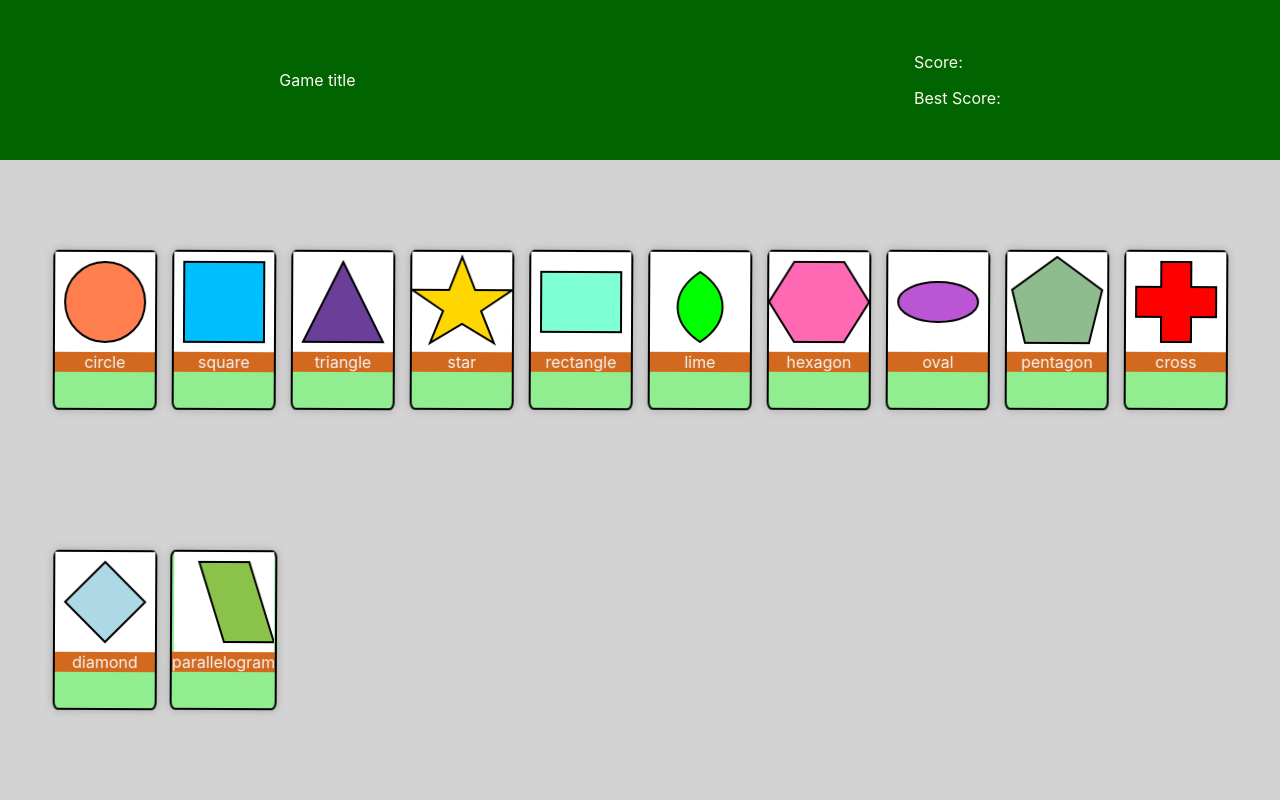
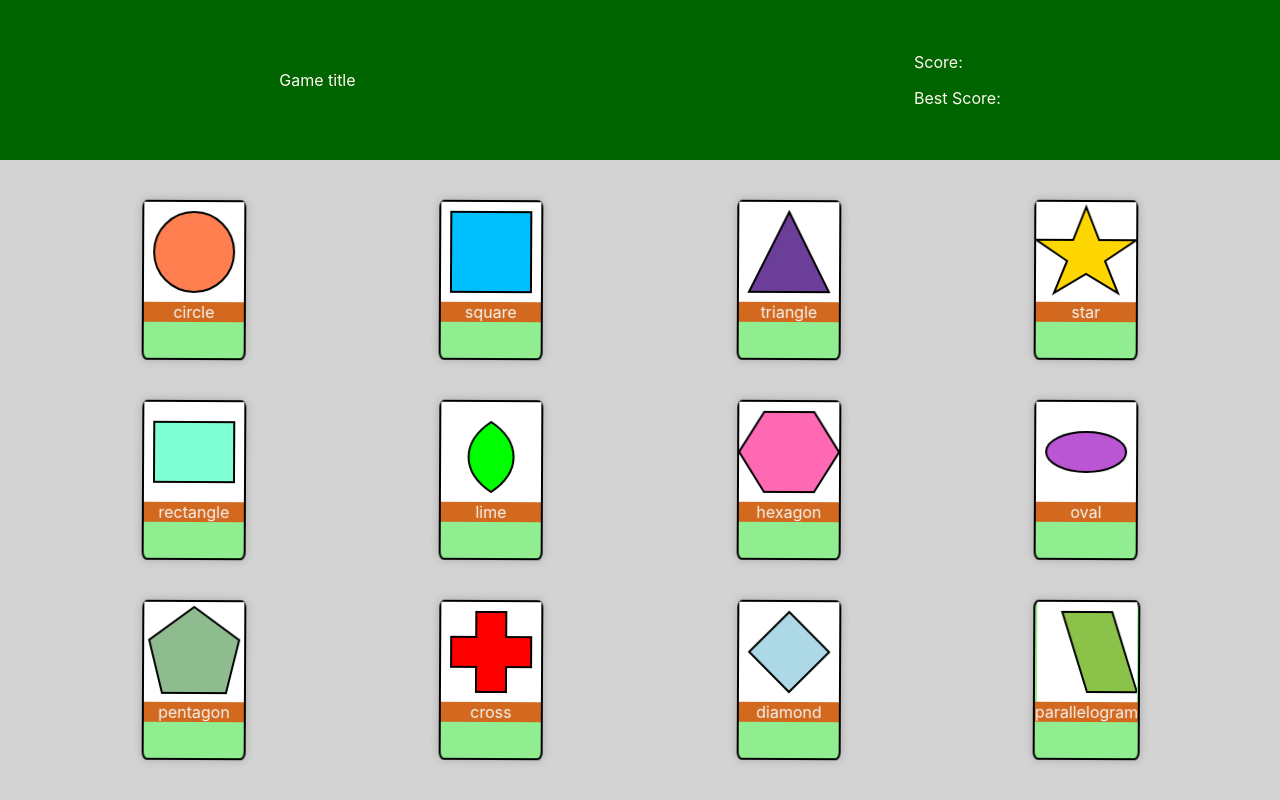
Before and after one commit to matthewnolancintron/memory_card, a React (Create React App) app: page / in a window 1280 px wide. Built offline with nearby package versions, Linux system fonts and the light colour scheme.

Commit message:
changed the grid columns from auto fit to having 4 set columns

```diff
--- a/src/index.css
+++ b/src/index.css
@@ -32,7 +32,7 @@
   padding-left: 50px;
   padding-right: 50px;
   display: grid;
-  grid-template-columns: repeat(auto-fit, minmax(100px, 1fr));
+  grid-template-columns: repeat(4, minmax(100px, 1fr));
   grid-auto-rows: minmax(100px, auto);
   gap: 10px;
 
```
